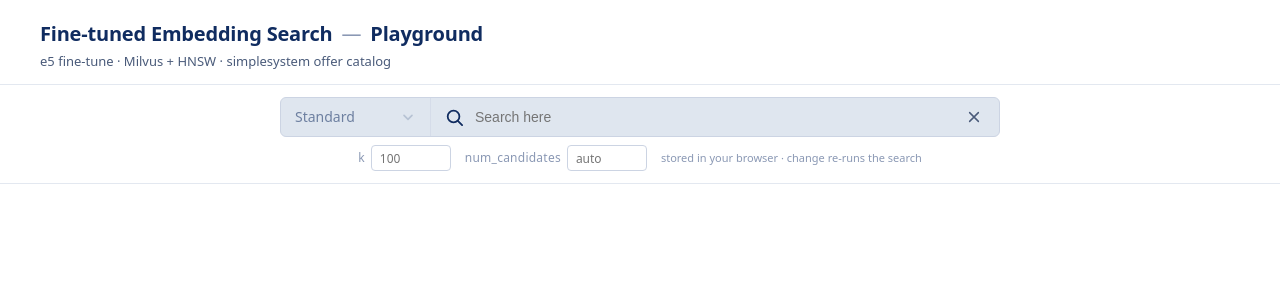
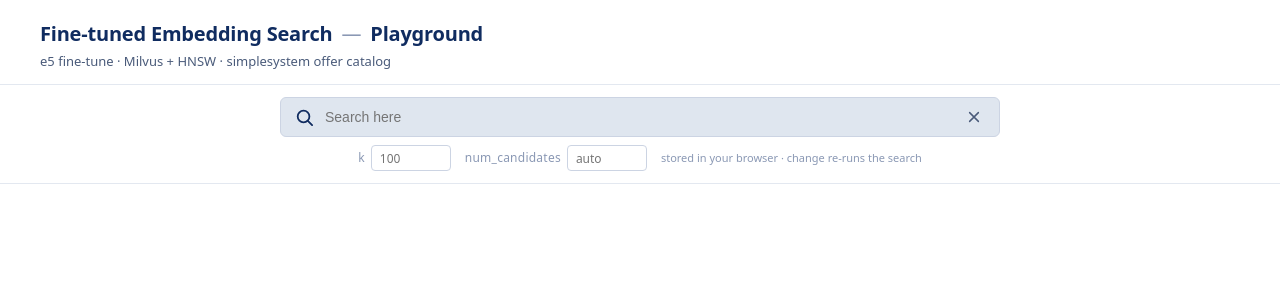
Before and after one commit to mxgr7/simplesystem-embedding, a Python web app: template playground-app/templates/index.html in a window 1280 px wide. Shown: the top 300 px of the page. Run offline with Jinja, Linux system fonts and the light colour scheme; the template is opened without the code that fills it, so the values that code supplies are empty.

Commit message:
Show match score, strip seller and catalog placeholders
Replace the "€ —" placeholder with the cosine similarity from Milvus,
and drop the non-functional "Sold by …" snippet and the "Standard"
catalog dropdown that were only there for visual parity with the
reference UI.

Co-Authored-By: Claude Opus 4.7 (1M context) <noreply@anthropic.com>

```diff
--- a/playground-app/static/app.css
+++ b/playground-app/static/app.css
@@ -14,7 +14,6 @@
   --text: #0f172a;
   --text-mid: #4a5b7a;
   --text-light: #8a98b4;
-  --dot: #ccd4e3;
   --disabled-opacity: 0.55;
 }
 
@@ -147,28 +146,6 @@ button { font: inherit; color: inherit; }
 .search-cluster:focus-within {
   background: var(--input-bg-focus);
 }
-
-.search-cluster:focus-within .catalog-pill {
-  border-right-color: var(--border-strong);
-}
-
-.catalog-pill {
-  background: transparent;
-  border: 0;
-  border-right: 1px solid var(--border-strong);
-  color: var(--navy);
-  padding: 0 14px;
-  display: inline-flex;
-  align-items: center;
-  justify-content: space-between;
-  gap: 10px;
-  min-width: 150px;
-  font-weight: 500;
-  opacity: var(--disabled-opacity);
-  cursor: not-allowed;
-}
-
-.catalog-pill svg { color: var(--chevron); }
 
 .search-box {
   flex: 1 1 auto;
@@ -412,9 +389,6 @@ button { font: inherit; color: inherit; }
 }
 
 .brand { font-weight: 500; color: var(--text-mid); }
-.sep { color: var(--dot); font-weight: 700; line-height: 1; }
-.sold-by { color: var(--text-mid); }
-.sold-by .seller { color: var(--green); }
 
 .card-title {
   margin: 0 0 12px;
@@ -496,8 +470,6 @@ button { font: inherit; color: inherit; }
   color: var(--text-light);
   margin-top: 2px;
 }
-
-.price.placeholder .price-amount { color: var(--text-light); font-weight: 600; }
 
 .qty {
   display: flex;
--- a/playground-app/templates/index.html
+++ b/playground-app/templates/index.html
@@ -18,10 +18,6 @@
     <div class="topbar-inner">
       <div class="topbar-row">
         <div class="search-cluster">
-          <button class="catalog-pill" type="button" disabled title="Catalog selector — unavailable">
-            <span>Standard</span>
-            <svg viewBox="0 0 20 20" width="16" height="16" aria-hidden="true"><path d="M5 8l5 5 5-5" fill="none" stroke="currentColor" stroke-width="2" stroke-linecap="round" stroke-linejoin="round"/></svg>
-          </button>
           <form class="search-box"
                 hx-get="/search"
                 hx-target="#results"
```
Also changed, not shown: playground-app/templates/_card_items.html (+3 -5 lines).
